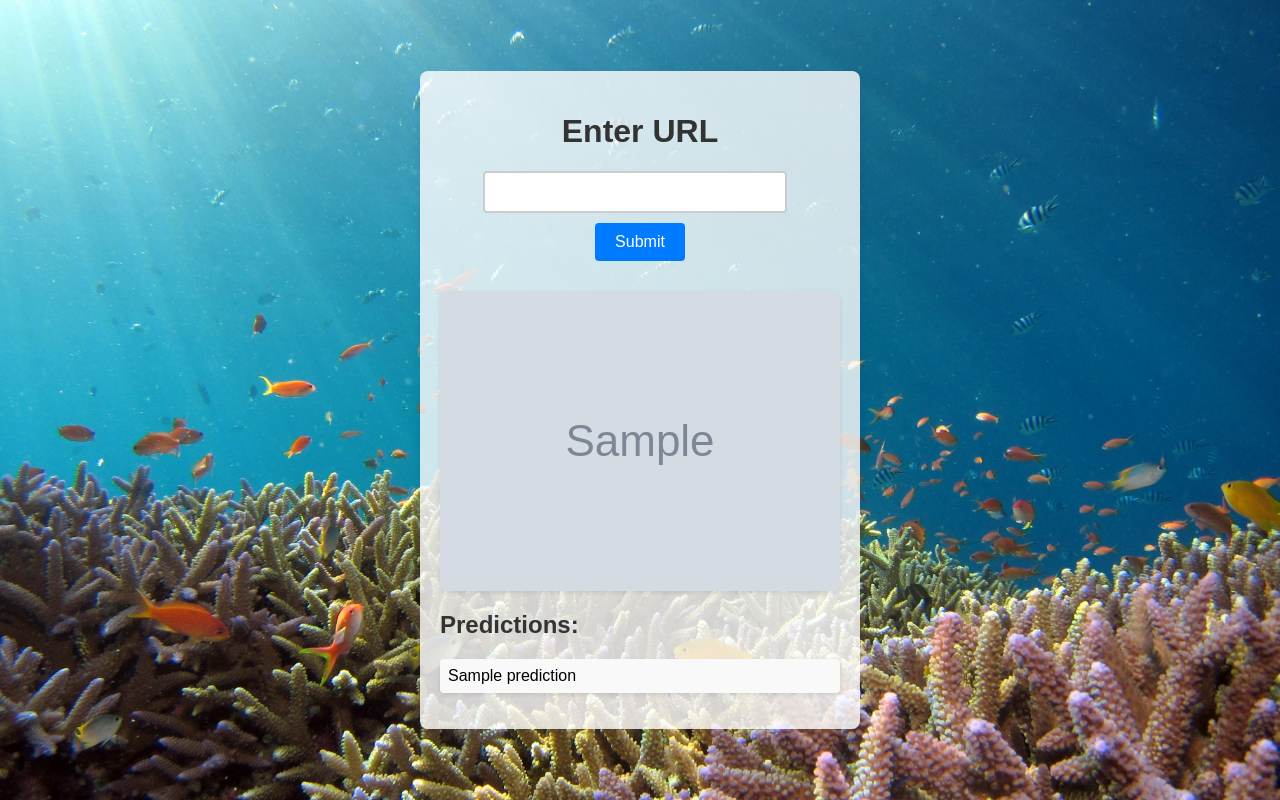
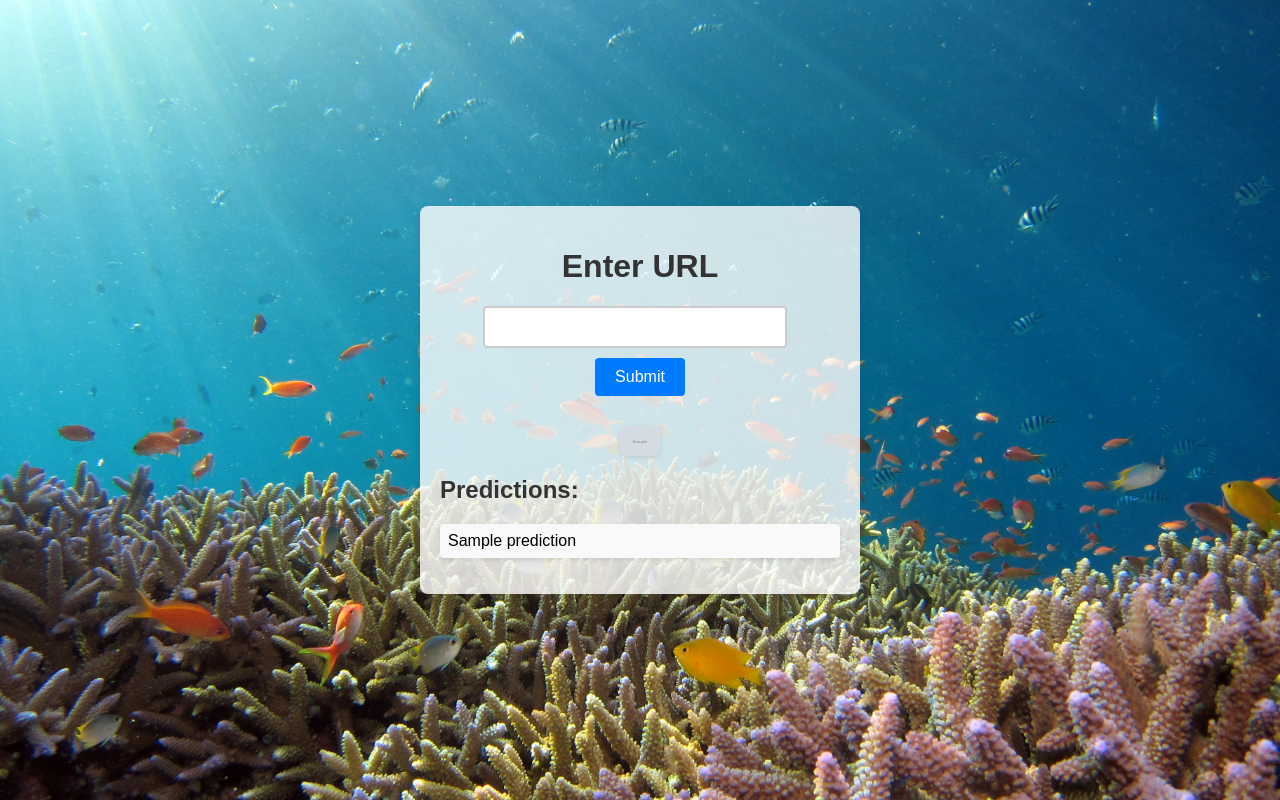
Before and after one commit to kershrita/Aqua-Guard, a Flask app: template templates/index.html in a window 1280 px wide. Run offline with Flask 3, Linux system fonts and the light colour scheme; the template is opened without the code that fills it: most values are stand-ins (such as "Sample title", 1, 10 or a date in 2020); grey boxes marked "Sample" are stand-in pictures.

Commit message:
fix something

```diff
--- a/templates/index.html
+++ b/templates/index.html
@@ -82,7 +82,7 @@
             <button type="submit">Submit</button>
         </form>
         {% if image_url %}
-        <img src="{{ image_url }}" alt="Processed Image" style="display: block; margin: 20px auto; max-width: 100%; border-radius: 8px; box-shadow: 0 2px 4px rgba(0, 0, 0, 0.1);">
+        <img src="{{ image_url }}" alt="Processed Image" style="display: block; margin: 20px auto; max-width: 10%; border-radius: 8px; box-shadow: 0 2px 4px rgba(0, 0, 0, 0.1);">
         {% endif %}
         <div class="predictions">
             <h2>Predictions:</h2>
```
